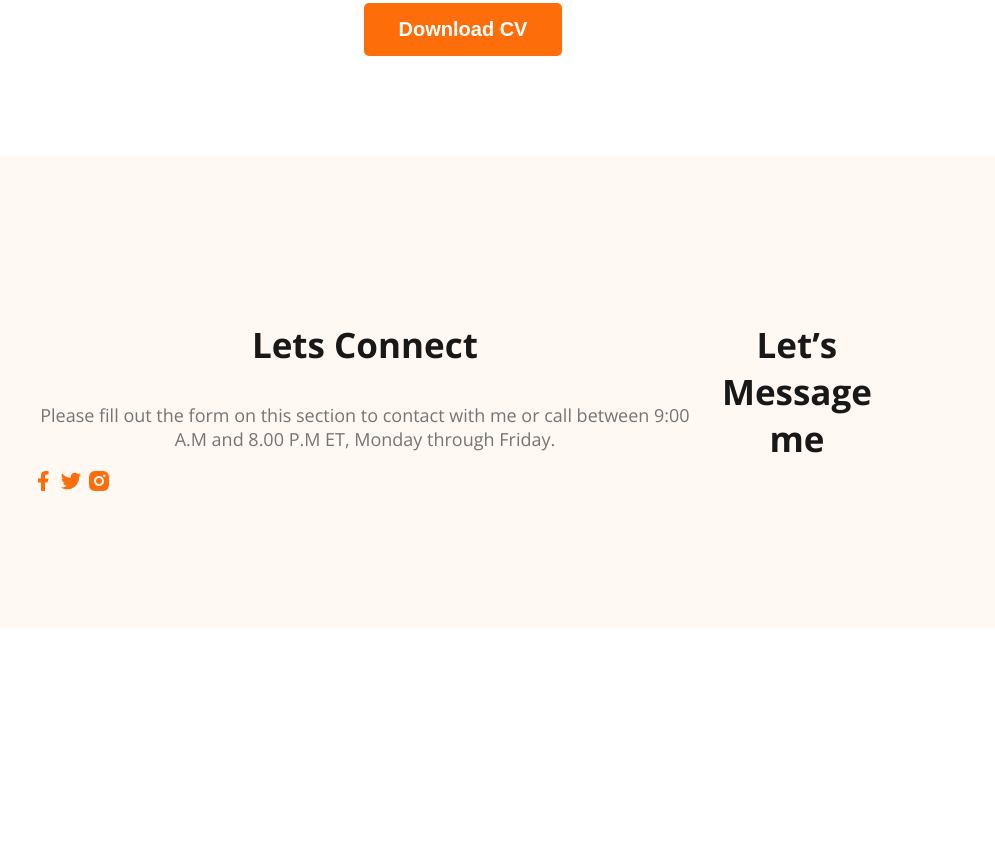
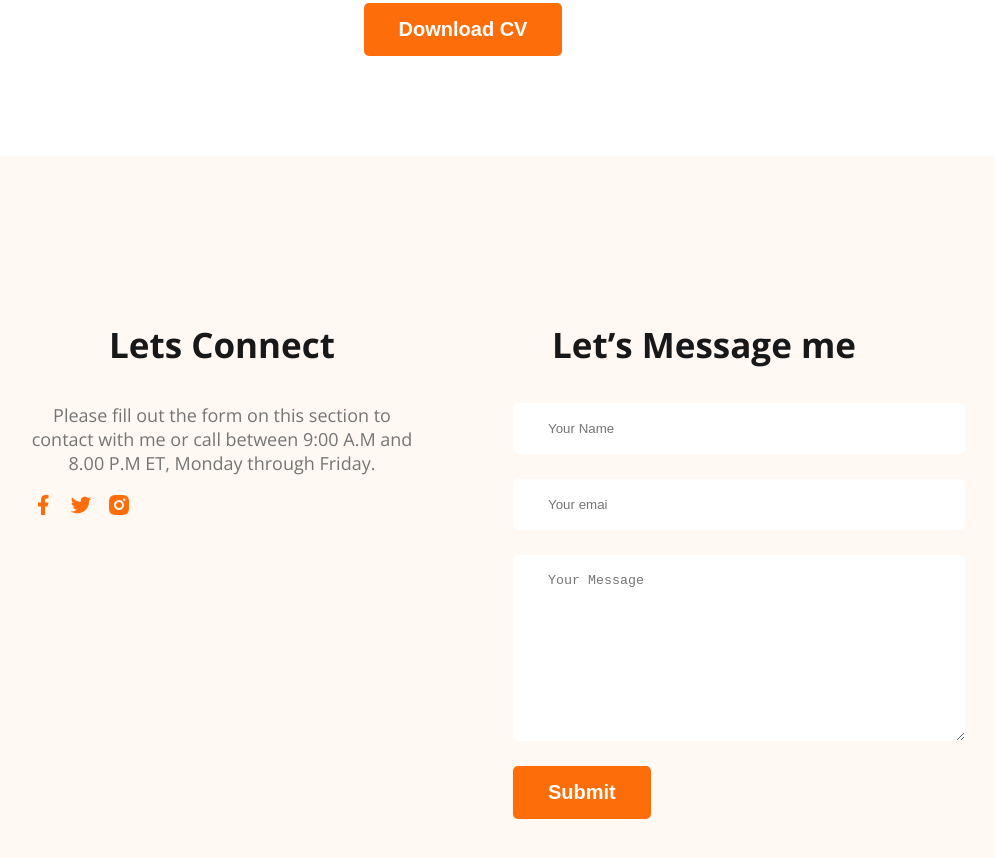
Before and after one commit to AlAminRohan/web-portfolio, a plain HTML site: page index.html in a window 1280 px wide. Shown: the part 3162-4020 px from the top of the page, without its empty margins (177-1172 px from the left). Before the commit the page ends 3798 px from the top, so only its background shows below. Drawn offline with nearby package versions, Linux system fonts and the light colour scheme.

Commit message:
footer finished

```diff
--- a/index.html
+++ b/index.html
@@ -169,7 +169,14 @@
         </div>
         <div class="footer-column">
             <h3 class="section-title">Let’s Message me</h3>
+            <form class="contact" action="">
+                <input type="text" placeholder="Your Name">
+                <input type="email" placeholder="Your emai">
+                <textarea name="" placeholder="Your Message" id="" cols="30" rows="10"></textarea>
+                <input class="btn-primary" type="submit" value="Submit">
+            </form>
         </div>
+
 
     </footer>
 
--- a/styles/porfolio.css
+++ b/styles/porfolio.css
@@ -156,9 +156,27 @@ main section{
     text-align: center;
     margin-top: 50px;
 }
+/*    footer style   */
 footer{
     display: flex;
+    gap: 100px;
     background: #FFF8F3;
     margin-top: 100px;
     padding: 130px 200px;
 }
+.footer-column{
+    width: 50%;
+}
+.contact input[type="text"],.contact input[type="email"] , textarea{
+    display: block;
+    margin-bottom: 25px;
+    padding: 18px 35px;
+    color: #757575;
+    background: #FFF;
+    border-radius: 5px;
+    border: 0;
+    width: 100%;
+}
+.social-link a{
+    margin-right: 10px;
+}
```
